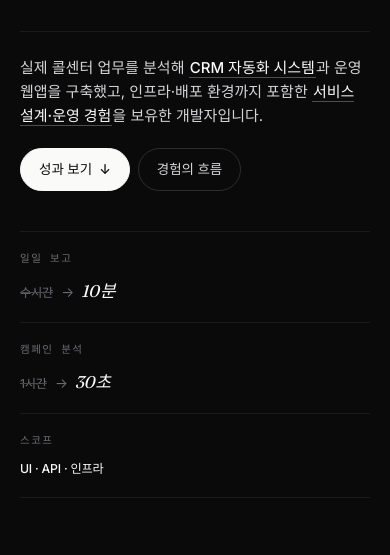
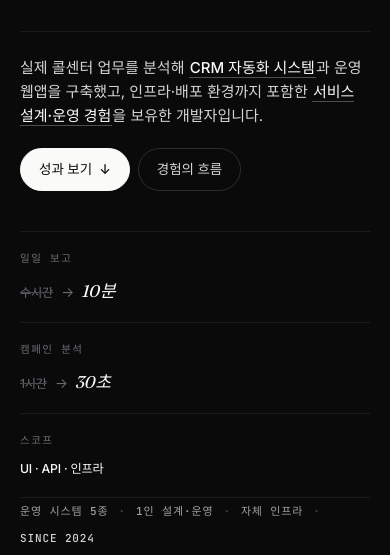
Before and after one commit to AhnByeongMin/haru-hub-landing, a plain HTML site: page index.html in a window 390 px wide. Shown: the part 289-844 px from the top of the page. Drawn offline with Linux system fonts and the light colour scheme.

Commit message:
Hero: add quiet stats line under KPIs
- '운영 시스템 5종 · 1인 설계·운영 · 자체 인프라 · since 2024'
  reusing .hero-meta style; .hero-stats adds flex-wrap for mobile.
- Drop the '70명+' headcount (unverifiable aggregate) per fact-check.

Co-Authored-By: Claude Opus 4.7 (1M context) <noreply@anthropic.com>

```diff
--- a/assets/style.css
+++ b/assets/style.css
@@ -276,6 +276,7 @@ mark {
 }
 .hero-meta-sep { color: var(--ink-5); }
 .hero-meta-loc { color: var(--ink-2); }
+.hero-stats { flex-wrap: wrap; }
 
 .hero-title {
     font-family: var(--serif);
--- a/index.html
+++ b/index.html
@@ -73,6 +73,16 @@
                 <dd><span class="kpi-scope">UI · API · 인프라</span></dd>
             </div>
         </dl>
+
+        <p class="hero-meta hero-stats">
+            <span class="hero-meta-text">운영 시스템 5종</span>
+            <span class="hero-meta-sep">·</span>
+            <span class="hero-meta-text">1인 설계·운영</span>
+            <span class="hero-meta-sep">·</span>
+            <span class="hero-meta-text">자체 인프라</span>
+            <span class="hero-meta-sep">·</span>
+            <span class="hero-meta-loc">since 2024</span>
+        </p>
     </div>
     <div class="hero-bg" aria-hidden="true"></div>
 </section>
```
